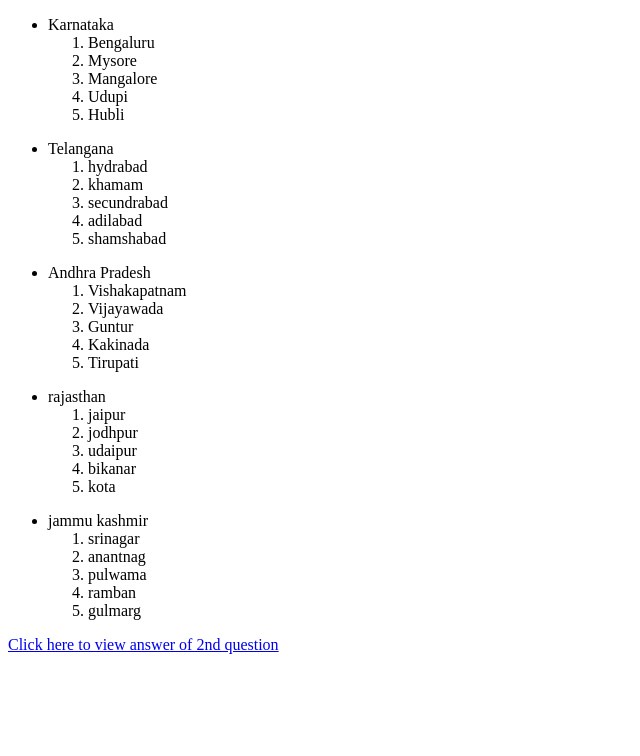
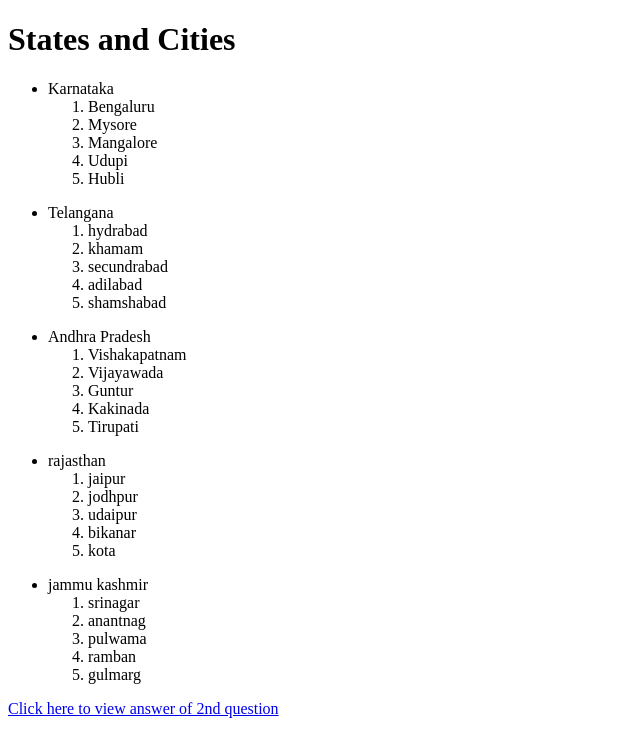
Before and after one commit to dharshan1916/webtechnologyassignment, a plain HTML site: page index.html in a window 1280 px wide. Shown: the whole page, without its empty margins (0-640 px from the left). Drawn offline with Linux system fonts and the light colour scheme.

Commit message:
Update index.html

```diff
--- a/index.html
+++ b/index.html
@@ -4,7 +4,7 @@
     <title> States and Cities </title>
   </head>
     <body>
-
+      <h1> States and Cities </h1>
       <ul>
         <li> Karnataka </li>
         <ol>
```
